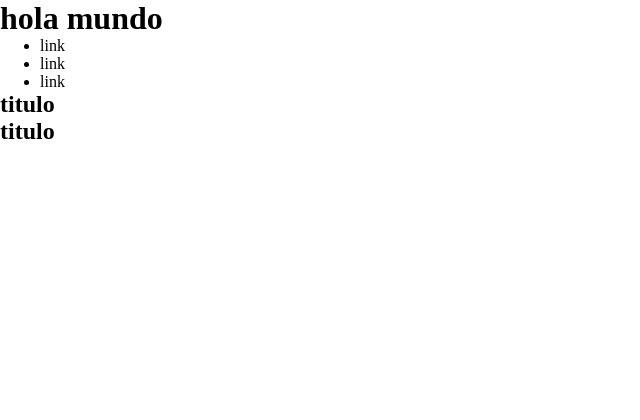
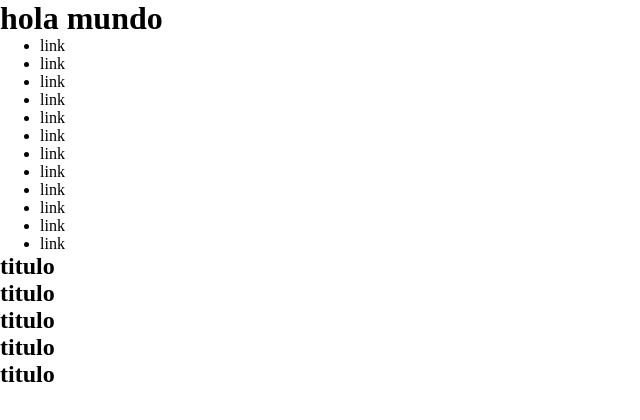
Before and after one commit to julianrodriguez2728/clase_git, a plain HTML site: page index.html in a window 1280 px wide. Shown: the whole page, without its empty margins (0-640 px from the left). Drawn offline with Linux system fonts and the light colour scheme.

Commit message:
ramados cambios

```diff
--- a/index.html
+++ b/index.html
@@ -16,10 +16,37 @@
             <li>link</li>
             <li>link</li>
             <li>link</li>
-        </ul>
+        </ul> <nav>
+            <ul>
+                <li>link</li>
+                <li>link</li>
+                <li>link</li>
+            </ul> <nav>
+                <ul>
+                    <li>link</li>
+                    <li>link</li>
+                    <li>link</li>
+                </ul> <nav>
+                    <ul>
+                        <li>link</li>
+                        <li>link</li>
+                        <li>link</li>
+                    </ul>
     </nav>
     <main>
         <section>
+            <article>
+                 <h2>titulo</h2>
+            </article>
+        </section>   <section>
+            <article>
+                 <h2>titulo</h2>
+            </article>
+        </section>   <section>
+            <article>
+                 <h2>titulo</h2>
+            </article>
+        </section>   <section>
             <article>
                  <h2>titulo</h2>
             </article>
```
